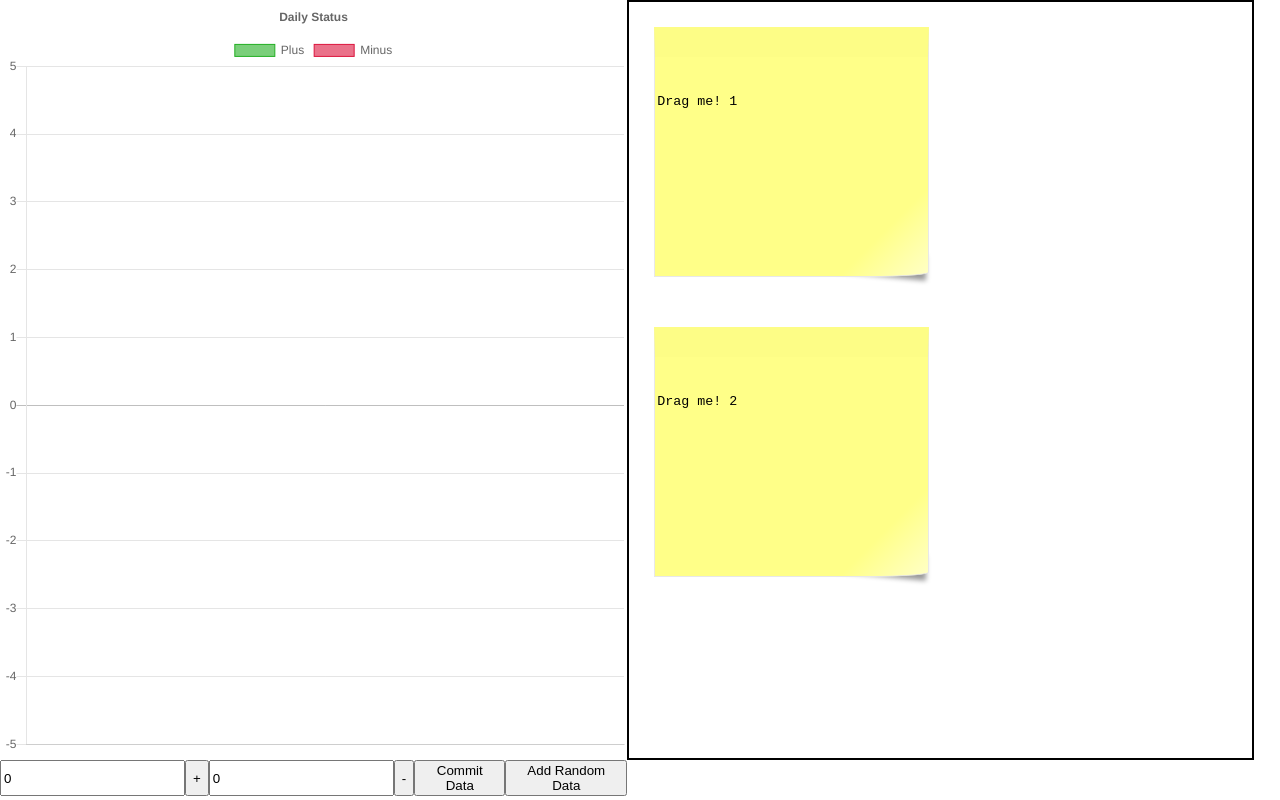
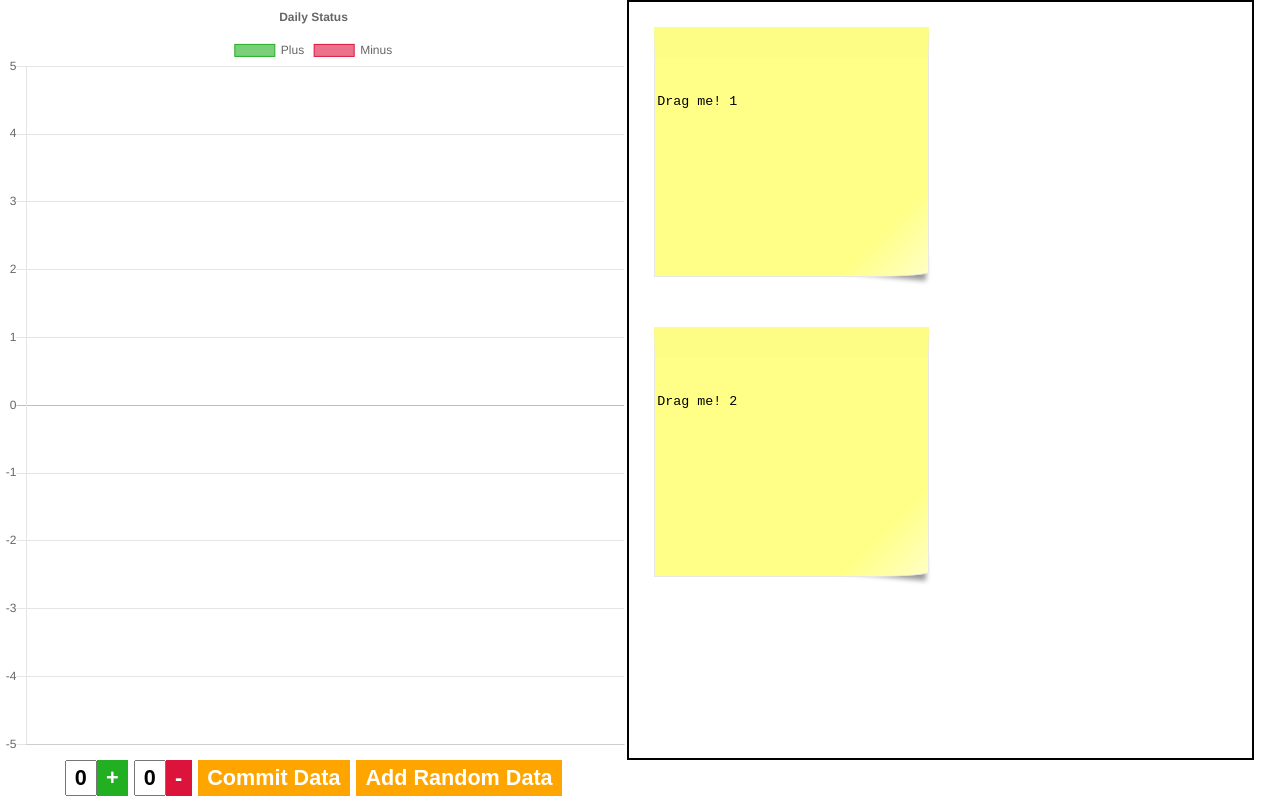
Before and after one commit to FlepTheFlabbergasted/DailyStatusBoard, a plain HTML site: page index.html in a window 1280 px wide. Drawn offline with nearby package versions, Linux system fonts and the light colour scheme.

Commit message:
Prettier buttons and input

```diff
--- a/css/general.css
+++ b/css/general.css
@@ -28,14 +28,80 @@ html, body {
 	height: 95%; /* 100% and you can't see the underneath controls for the chart */
 }
 
+.flex-container {
+  padding: 0;
+  margin: 0;
+  list-style: none;
+
+  /* We first create a flex layout context */
+  display: -webkit-box;
+  display: -moz-box;
+  display: -ms-flexbox;
+  display: -webkit-flex;
+  display: flex;
+
+  /* Then we define the flow direction
+     and if we allow the items to wrap
+   * Remember this is the same as:
+   * flex-direction: row;
+   * flex-wrap: wrap;
+   */
+  -webkit-flex-flow: row wrap;
+  /* Then we define how is distributed the remaining space */
+  justify-content: center;
+}
+
+/* Remove the up/down arrows from the number inputs */
 input[type=number]::-webkit-inner-spin-button,
 input[type=number]::-webkit-outer-spin-button {
   -webkit-appearance: none;
   margin: 0;
 }
 
-/* TODO: Add space between buttons and input */
-.center {
-  display: flex;
-  justify-content: center;
+input {
+	/* Top Right Bottom Left */
+	margin: 0 0 0 0.5%;
+	text-align: center;
+	text-decoration: none;
+	font-size: 1.2em;
+	padding: 0;
+	font-weight: bold;
+	max-width: 5%;
 }
+
+button {
+	/* TopBottom RightLeft */
+	margin: 0 0.5%;
+	background: rgb(255, 165, 0); /* Orange */
+	border: none;
+	color: white;
+	padding: 0.8% 1.5%;
+	text-align: center;
+	text-decoration: none;
+	font-size: 1.2em;
+	font-weight: bold;
+}
+
+button:hover{
+	background: rgb(255, 140, 0); /* Dark Orange */
+}
+
+#plusButton {
+	background: rgb(34, 175, 34); /* Green */
+	/* Top Right Bottom Left */
+	margin: 0 0.5% 0 0;
+}
+
+#plusButton:hover{
+	background: rgb(34, 130, 34);
+}
+
+#minusButton {
+	background: rgb(220, 20, 60); /* Red */
+	/* Top Right Bottom Left */
+	margin: 0 0.5% 0 0;
+}
+
+#minusButton:hover {
+	background: rgb(175, 20, 60);
+}
--- a/index.html
+++ b/index.html
@@ -23,7 +23,7 @@
 <body>
 	<div id="chartContainer">
 		<canvas id="canvas"></canvas>
-		<div class="center">
+		<div class="flex-container">
 			<input type="number" id="plusInput" value="0"/>
 			<button id="plusButton">+</button>
 			<input type="number" id="minusInput" value="0"/>
```
